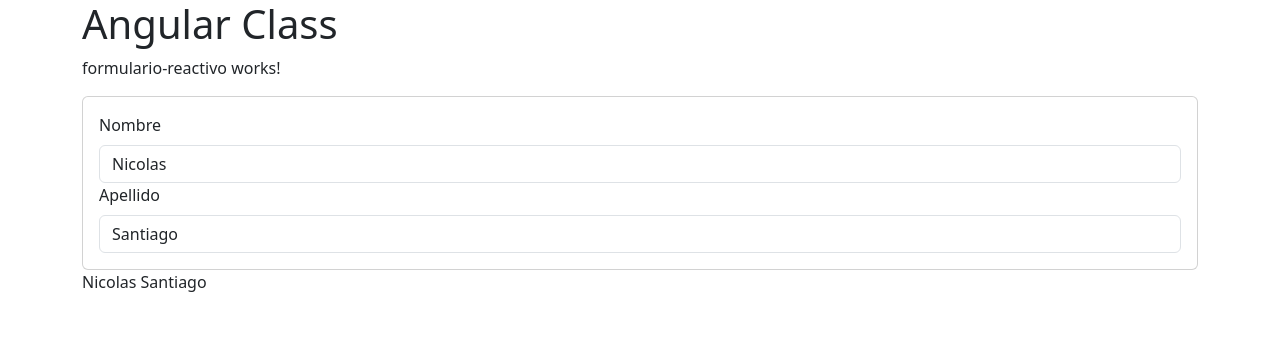
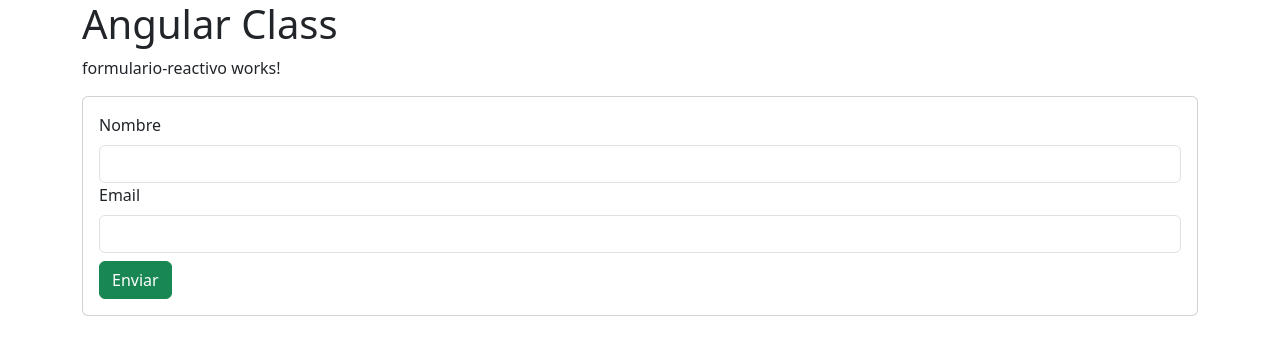
Before and after one commit to wilmarcabezas/angular-clase-01, an Angular app: page / in a window 1280 px wide. Shown: the top 354 px of the page. Built offline with nearby package versions, Linux system fonts and the light colour scheme.

Commit message:
Formulario Reactivo con Validators

```diff
--- a/src/app/formulario-reactivo/formulario-reactivo.component.html
+++ b/src/app/formulario-reactivo/formulario-reactivo.component.html
@@ -4,11 +4,25 @@
         <div class="card-body">
             <label for="" class="form-label">Nombre</label>
             <input type="text" [formControl]="name" class="form-control">
+            <div class="alert alert-danger" [hidden]="name.valid || name.pristine">
+                Nombre es requerido
+            </div>
 
-            <label for="" class="form-label">Apellido</label>
-            <input type="text" [formControl]="lastname" class="form-control">
+            <label for="" class="form-label">Email</label>
+            <input type="email" [formControl]="email"  class="form-control">
+            <div class="alert alert-danger" [hidden]="email.valid || email.pristine">
+                <span *ngIf="email.errors?.['required']">
+                    Email Requerido
+                </span>
+                <span *ngIf="email.errors?.['email']">
+                    Email no valido
+                </span>
+            </div>
+
+            <button class="mt-2 btn btn-success">Enviar</button>
         </div>
+
     </div>
 </form>
 {{name.value}}
-{{lastname.value}}
+{{email.value}}
--- a/src/app/formulario-reactivo/formulario-reactivo.component.ts
+++ b/src/app/formulario-reactivo/formulario-reactivo.component.ts
@@ -1,17 +1,18 @@
+import { CommonModule } from '@angular/common';
 import { Component } from '@angular/core';
 import { FormControl } from '@angular/forms';
-import { ReactiveFormsModule } from '@angular/forms';
+import { ReactiveFormsModule, Validators } from '@angular/forms';
 
 @Component({
   selector: 'app-formulario-reactivo',
   standalone: true,
-  imports: [ReactiveFormsModule ],
+  imports: [ReactiveFormsModule, CommonModule ],
   templateUrl: './formulario-reactivo.component.html',
   styleUrl: './formulario-reactivo.component.css'
 })
 export class FormularioReactivoComponent {
 
-  name = new FormControl('Nicolas');
-  lastname=new FormControl('Santiago');
+  name = new FormControl('', Validators.required);
+  email=new FormControl('',[Validators.required, Validators.email]);
 
 }
```
